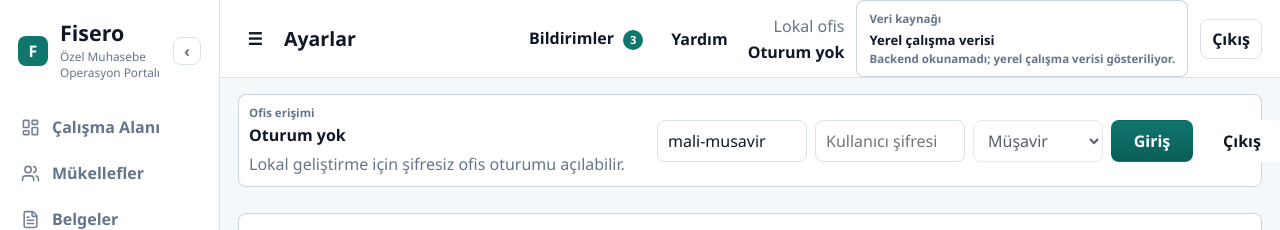
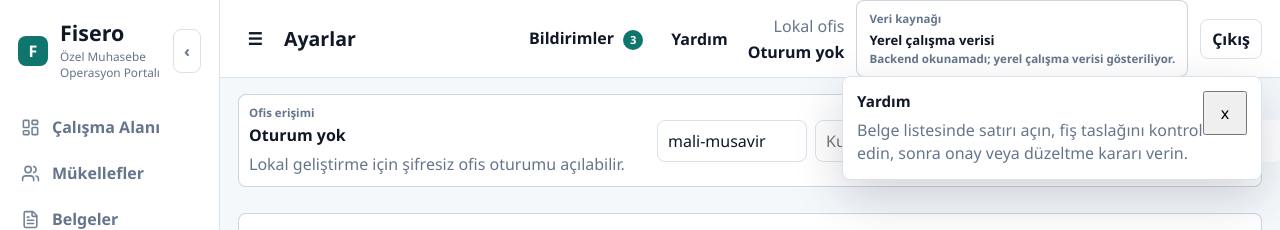
Before and after one commit to keremerdogdu92/Fisora, a Next.js app in the folder frontend/: page /portal/ayarlar in a window 1280 px wide. Both pictures are taken after a click on the button "Yardım". Shown: the top 230 px of the page. Built offline with nearby package versions, Linux system fonts and the light colour scheme; no server answers.

Commit message:
feat: make topbar actions usable

```diff
--- a/frontend/app/portal-shell-components.tsx
+++ b/frontend/app/portal-shell-components.tsx
@@ -10,6 +10,7 @@ import {
   Users,
   type LucideIcon,
 } from "lucide-react";
+import { useEffect, useState } from "react";
 import { Info } from "./portal-shared";
 import { roleLabels } from "./portal-session";
 import type { DocumentSegment, DraftLine, LocalSession, PilotClient, PilotDocument, PilotMode, PilotStatus, PortalNavItem } from "./portal-types";
@@ -171,6 +172,17 @@ export function PortalTopbarStatus({
   source: { label: string; status: string; detail: string };
   title: string;
 }) {
+  const [activePanel, setActivePanel] = useState<"notifications" | "help" | null>(null);
+
+  useEffect(() => {
+    if (!activePanel) return;
+    function closeOnEscape(event: KeyboardEvent) {
+      if (event.key === "Escape") setActivePanel(null);
+    }
+    window.addEventListener("keydown", closeOnEscape);
+    return () => window.removeEventListener("keydown", closeOnEscape);
+  }, [activePanel]);
+
   return (
     <header className="portal-topbar" aria-label="Portal üst çubuğu">
       <div className="portal-title-block">
@@ -180,8 +192,8 @@ export function PortalTopbarStatus({
         <h1>{title}</h1>
       </div>
       <div className="portal-topbar-actions">
-        <button className="topbar-action" type="button">Bildirimler <strong>3</strong></button>
-        <button className="topbar-action" type="button">Yardım</button>
+        <button className="topbar-action" onClick={() => setActivePanel("notifications")} type="button">Bildirimler <strong>3</strong></button>
+        <button className="topbar-action" onClick={() => setActivePanel("help")} type="button">Yardım</button>
         <div className="topbar-user">
           <span>{session ? roleLabels[session.role] : localFallbackAllowed ? "Lokal ofis" : "Oturum kapalı"}</span>
           <strong>{clientName || session?.userId || "Oturum yok"}</strong>
@@ -195,6 +207,22 @@ export function PortalTopbarStatus({
           Çıkış
         </button>
       </div>
+      {activePanel ? (
+        <div className="topbar-popover" role="dialog" aria-label={activePanel === "notifications" ? "Bildirimler" : "Yardım"}>
+          <button aria-label="Paneli kapat" onClick={() => setActivePanel(null)} type="button">x</button>
+          {activePanel === "notifications" ? (
+            <div>
+              <strong>Bildirimler</strong>
+              <p>Kontrol bekleyen belgeler ve çıktı blokajları belge listesinde gerekçeleriyle gösterilir.</p>
+            </div>
+          ) : (
+            <div>
+              <strong>Yardım</strong>
+              <p>Belge listesinde satırı açın, fiş taslağını kontrol edin, sonra onay veya düzeltme kararı verin.</p>
+            </div>
+          )}
+        </div>
+      ) : null}
     </header>
   );
 }
--- a/frontend/app/styles.css
+++ b/frontend/app/styles.css
@@ -56,6 +56,15 @@ button:disabled {
   opacity: 0.55;
 }
 
+:where(button, a, input, select, textarea, summary):focus-visible {
+  outline: 3px solid rgba(37, 99, 235, 0.42);
+  outline-offset: 2px;
+}
+
+:where(button, .button-like, .sidebar-link, .topbar-action, .topbar-menu, .sidebar-collapse-button, .mode-tab) {
+  min-height: 44px;
+}
+
 .private-shell {
   margin: 0;
   max-width: none;
@@ -474,6 +483,37 @@ button:disabled {
   margin-left: 5px;
   min-width: 20px;
   padding: 0 5px;
+}
+
+.topbar-popover {
+  background: #fff;
+  border: 1px solid var(--border);
+  border-radius: 8px;
+  box-shadow: 0 18px 48px rgba(15, 23, 42, 0.18);
+  max-width: min(420px, calc(100vw - 32px));
+  padding: 14px;
+  position: absolute;
+  right: 18px;
+  top: 76px;
+  z-index: 30;
+}
+
+.topbar-popover > button {
+  float: right;
+  min-height: 44px;
+  min-width: 44px;
+}
+
+.topbar-popover strong {
+  display: block;
+  font-size: 0.95rem;
+  margin-bottom: 8px;
+}
+
+.topbar-popover p {
+  color: var(--muted);
+  line-height: 1.45;
+  margin: 0;
 }
 
 .portal-title-block h1 {
```
Also changed, not shown: 2 other files (tests, documents, lock files or other folders).
